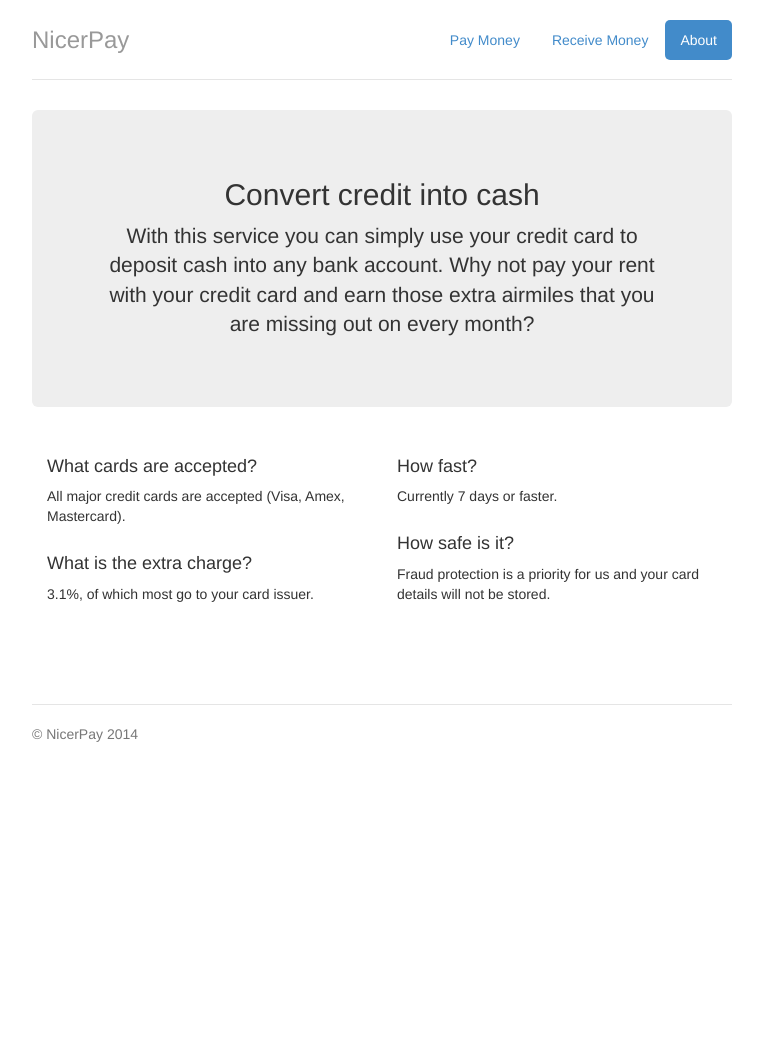
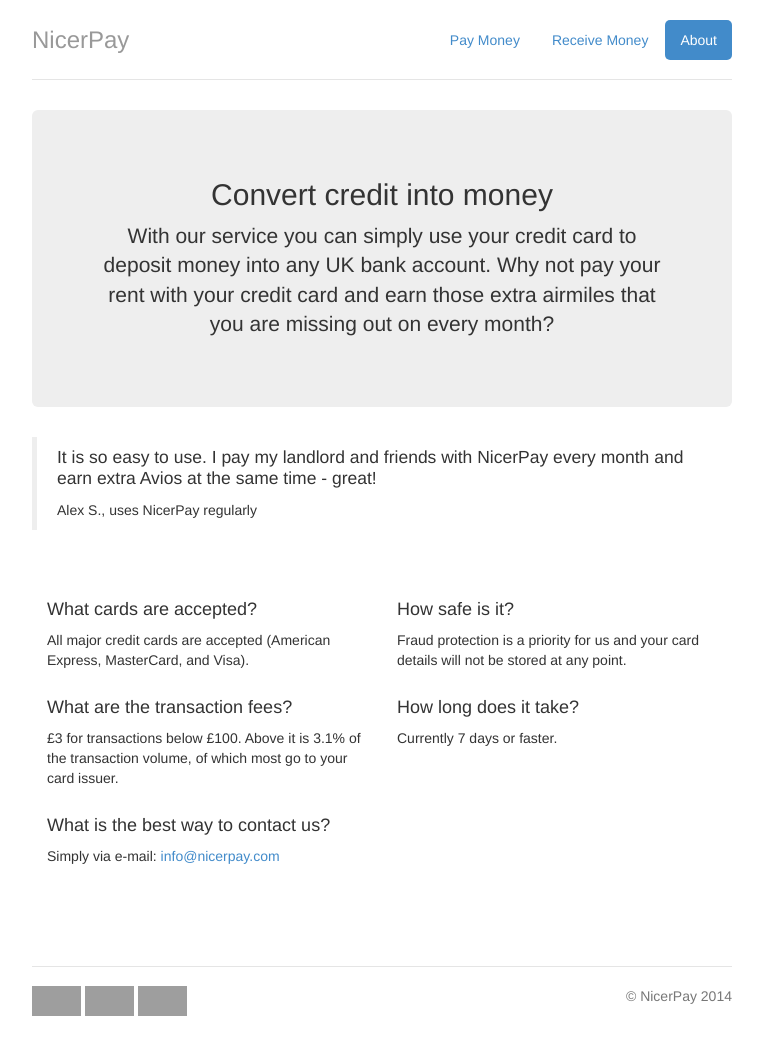
Before and after one commit to paulodicanio86/payme, a Flask app: page /about/ in a window 1280 px wide. Shown: the whole page, without its empty margins (258-1021 px from the left). Before the commit the page ends 742 px from the top, so only its background shows below. Run offline with Flask 2, Linux system fonts and the light colour scheme; grey boxes are pictures that could not be loaded.

Commit message:
fixed layout, modified about text and made it look nicer

```diff
--- a/payme/__init__.py
+++ b/payme/__init__.py
@@ -14,7 +14,8 @@ company_info_email = 'info@nicerpay.com'
 variable_names = ['name_receiver', 'account_number', 'sort_code', 'reference', 'amount', 'email_receiver']
 currency = 'gbp' # required for stripe
 currency_html = '<span class="glyphicon glyphicon-cutlery"></span>' # knife and fork symbol
-currency_html = '<i class="fa fa-gbp"></i>' # Pound symbol
+currency_html = '<i class="fa fa-gbp"></i>' # Fancy pound symbol
+currency_html = '&pound;' # HTML pound symbol
 
 
 threshold = 100.00 # in [GBP], threshold for minimum charge (fixed_fee)
--- a/payme/templates/about.html
+++ b/payme/templates/about.html
@@ -2,26 +2,42 @@
 {% block title %} - About{% endblock %}
 {% block content %}
   <div class="jumbotron">
-    <h2>Convert credit into cash</h2>
-    <p class="lead">With this service you can simply use your credit card to deposit cash into any bank account. Why not pay your rent with your credit card and earn those extra airmiles that you are missing out on every month?</p>
+    <h2>Convert credit into money</h2>
+    <p class="lead">With our service you can simply use your credit
+    card to deposit money into any UK bank account. Why not pay your rent with your credit card and earn those extra airmiles that you are missing out on every month?</p>
+  </div>
+
+  <div class="row quotes">
+    <div class="col-lg-12">
+      <blockquote class="blockquote-reverse">
+      <p>It is so easy to use. I pay my landlord and friends with
+    NicerPay every month and earn extra Avios at the same time - great!</p>
+      <footer>Alex S., uses NicerPay regularly</footer>
+      </blockquote>
+    </div>
   </div>
 
   <div class="row marketing">
     <div class="col-lg-6">
       <h4>What cards are accepted?</h4>
-      <p>All major credit cards are accepted (Visa, Amex, Mastercard).</p>
+      <p>All major credit cards are accepted (American Express,
+    MasterCard, and Visa).</p>
 
-      <h4>What is the extra charge?</h4>
-      <p>3.1%, of which most go to your card issuer.</p>
+      <h4>What are the transaction fees?</h4>
+      <p>{{ currency_html|safe }}3 for transactions below {{ currency_html|safe
+      }}100. Above it is 3.1% of the transaction volume, of which most go to your card issuer.</p>
+
+      <h4>What is the best way to contact us?</h4>
+      <p>Simply via e-mail: <a href="mailto:info@nicerpay.com">info@nicerpay.com</a></p>
     </div>
     <div class="col-lg-6">
-      <h4>How fast?</h4>
+      <h4>How safe is it?</h4>
+      <p>Fraud protection is a priority for us and your card details
+      will not be stored at any point.</p>
+
+      <h4>How long does it take?</h4>
       <p>Currently 7 days or faster.</p>
-
-      <h4>How safe is it?</h4>
-      <p>Fraud protection is a priority for us and your card details will not be stored.</p>
     </div>
   </div>
 
   {% endblock %}
-3
--- a/payme/templates/custom_link.html
+++ b/payme/templates/custom_link.html
@@ -12,6 +12,8 @@
     <div class="col-lg-12 col-xs-12">
       <div class="well well-lg">
 	<p class="text-center"><strong>{{ abs_link }}</strong></p>
+	<p class="text-center"><i>or even shorter:</i></p>
+	<p class="text-center"><strong>{{ abs_tiny_link }}</strong></p>
       </div>
     </div>
   </div>
@@ -24,8 +26,8 @@
         </div>
         <div class="panel-body">
 	   {% if amount_charged != '' %}
-          This payment link will charge <strong>{{ currency_html|safe }} {{ amount_charged }}</strong>. After deducting
-  fees (mainly from your card issuer) you will receive <strong>{{ currency_html|safe }}</i> {{ amount_paid_out }}</strong> in
+          This payment link will charge <strong>{{ currency_html|safe }}{{ amount_charged }}</strong>. After deducting
+  fees (mainly from your card issuer) you will receive <strong>{{ currency_html|safe }}</i>{{ amount_paid_out }}</strong> in
   your specified account.
 	  {% else %}
 	  From any payment made with this link we will deduct the fee
--- a/payme/templates/layout.html
+++ b/payme/templates/layout.html
@@ -43,7 +43,18 @@
       </div>
       <div class="footer">
 	{% block footer %}
-	<p>&copy; {{ company }} 2014</p>
+	<div class="row">
+	  <div class="col-md-4">
+	  <p align="left">
+	  <img src="{{ url_for('static', filename='logos/amex.png') }}" alt="Amex" title="Amex"height="30px" width="49px"/>
+	  <img src="{{ url_for('static', filename='logos/mastercard.png') }}" alt="MasterCard" title="MasterCard"height="30px" width="49px"/>
+	  <img src="{{ url_for('static', filename='logos/visa.png') }}" alt="Visa" title="Visa"height="30px" width="49px"/>
+	  </p>
+	  </div>
+	  <div class="col-md-4 col-md-offset-4">
+	  <p align="right">&copy; {{ company }} 2014</p>
+	  </div>
+	</div>
 	{% endblock %}
       </div>
     </div> <!-- /container -->
--- a/payme/views.py
+++ b/payme/views.py
@@ -2,6 +2,7 @@ from __future__ import division, print_function, absolute_import
 
 import os, json
 import stripe
+import tinyurl
 from flask import (render_template, request, send_from_directory, redirect,
                    url_for)
 
@@ -306,8 +307,8 @@ def generate_payment(company=company, currency=currency, currency_html=currency_
 
         rel_link = strip_end(rel_link, 'empty/')
         rel_link = convert_white_space_in_link(rel_link)
-        abs_link = 'http://' + domain + rel_link
-
+        abs_link = domain + rel_link
+        abs_tiny_link = tinyurl.create_one('http://' + abs_link)
 
         return render_template('custom_link.html',
                                name_receiver=name_receiver,
@@ -316,6 +317,7 @@ def generate_payment(company=company, currency=currency, currency_html=currency_
                                email_receiver=email_receiver,
                                rel_link=rel_link,
                                abs_link=abs_link,
+                               abs_tiny_link=abs_tiny_link,
                                currency=currency,
                                currency_html=currency_html,
                                company=company)
@@ -332,7 +334,8 @@ def generate_payment(company=company, currency=currency, currency_html=currency_
 #######################################
 @app.route('/about/')
 def about(company=company):
-    return render_template('about.html', currency_html=currency_html,
+    return render_template('about.html',
+                           currency_html=currency_html,
                            company=company)
 
 
@@ -345,7 +348,7 @@ def page_not_found(e):
 
 
 #######################################
-# Error 404
+# Offline
 #######################################
 @app.route('/offline/')
 def offline():
```
Also changed, not shown: payme/forms.py (+4 -4 lines), payme/templates/404.html (+12 -2 lines), payme/templates/charge.html (+5 -5 lines), payme/templates/declined.html (+20 -3 lines), payme/templates/pay.html (+6 -4 lines), payme/templates/success.html (+19 -1 lines).
